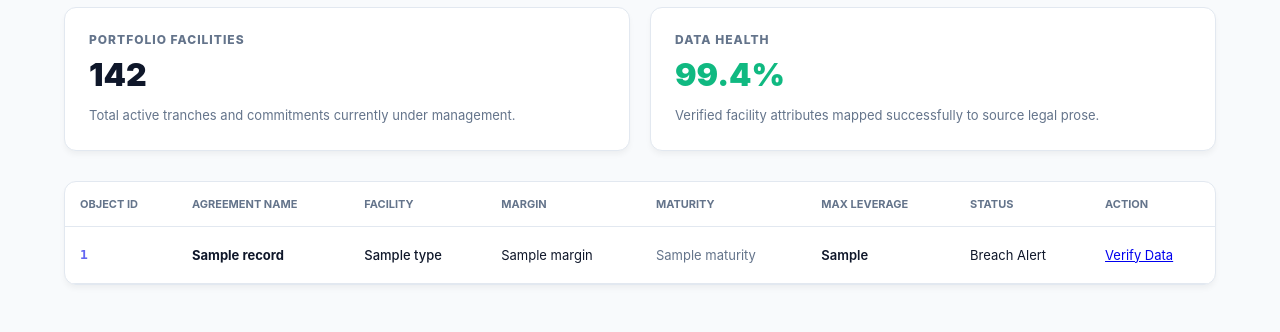
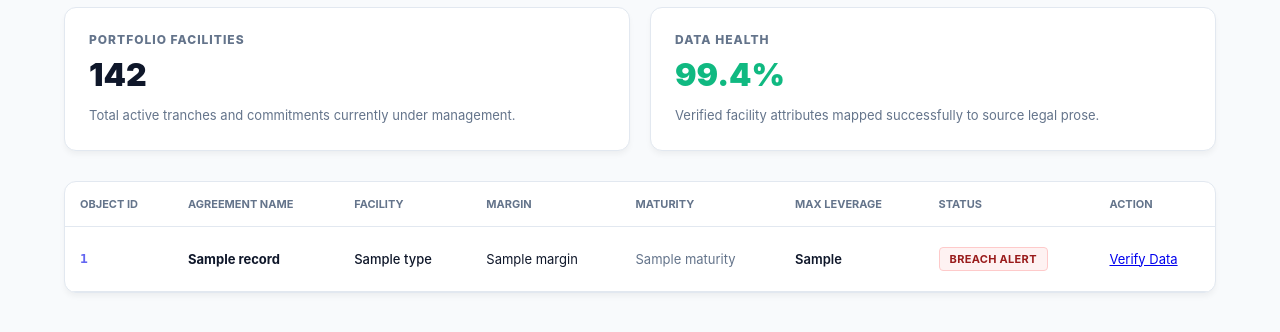
Before and after one commit to edimaudo/danio, a Python web app: template templates/app.html in a window 1280 px wide. Shown: the part 234-566 px from the top of the page. Run offline with Jinja, Linux system fonts and the light colour scheme; the template is opened without the code that fills it: most values are stand-ins (such as "Sample title", 1, 10 or a date in 2020).

Commit message:
Add status pill styles for improved legibility
Added CSS styles for status pills to enhance legibility.

```diff
--- a/templates/app.html
+++ b/templates/app.html
@@ -5,6 +5,39 @@
     <meta name="viewport" content="width=device-width, initial-scale=1.0">
     <title>danio | Credit Ledger</title>
     <link rel="stylesheet" href="{{ url_for('static', filename='style.css') }}">
+    <style>
+        /* Status Pill refinements for professional legibility */
+        .status-pill {
+            padding: 4px 10px;
+            border-radius: 4px;
+            font-size: 11px;
+            font-weight: 700;
+            text-transform: uppercase;
+            letter-spacing: 0.3px;
+            display: inline-block;
+        }
+
+        /* Green: Compliant */
+        .status-success {
+            background-color: #ecfdf5; /* Light emerald wash */
+            color: #065f46;            /* Deep emerald text */
+            border: 1px solid #a7f3d0;
+        }
+
+        /* Yellow: Pending/Warning */
+        .status-warning {
+            background-color: #fffbeb; /* Light amber wash */
+            color: #92400e;            /* Deep amber text */
+            border: 1px solid #fde68a;
+        }
+
+        /* Red: Breach/Danger */
+        .status-danger {
+            background-color: #fef2f2; /* Light rose wash */
+            color: #991b1b;            /* Deep rose text */
+            border: 1px solid #fecaca;
+        }
+    </style>
 </head>
 <body class="app-bg">
     <nav class="nav-shell">
```
